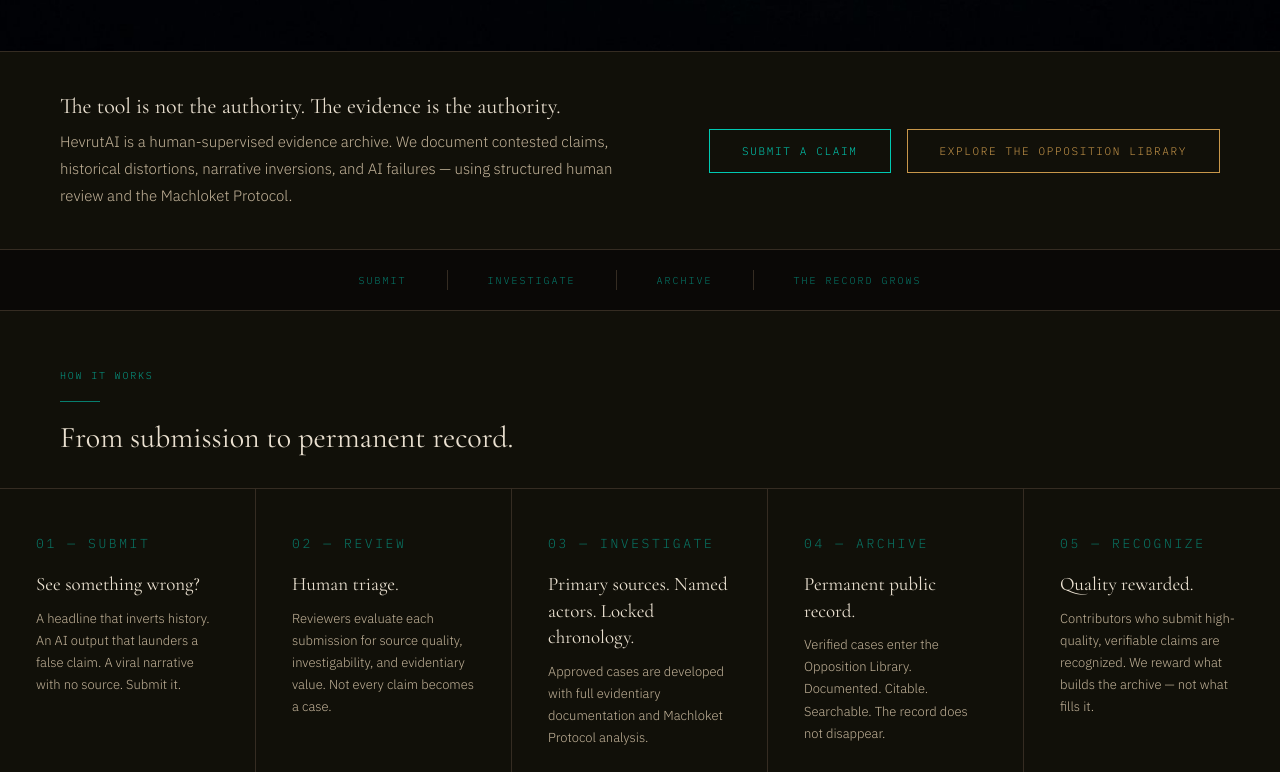
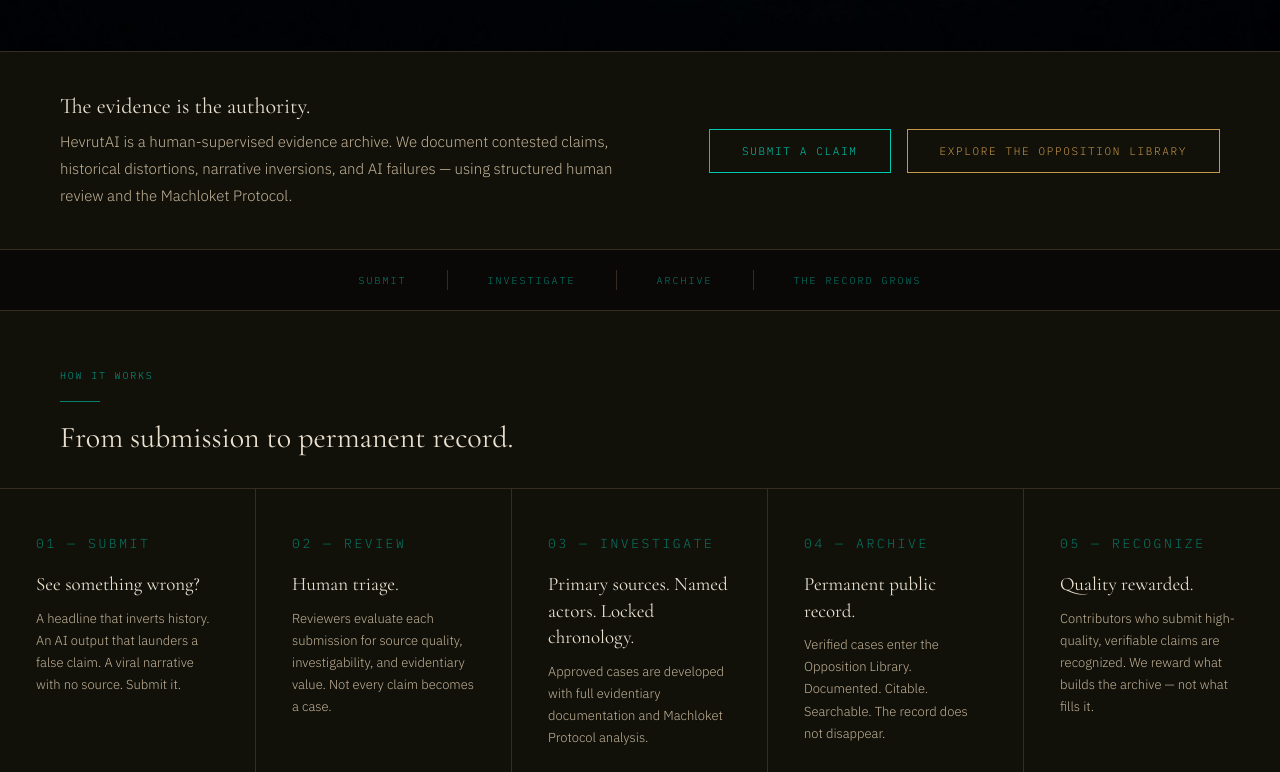
Before and after one commit to hevrutaiorg-afk/hevrutai-site, a plain HTML site: page index.html in a window 1280 px wide. Shown: the part 870-1642 px from the top of the page. Drawn offline with nearby package versions, Linux system fonts and the light colour scheme.

Commit message:
Update hero action strip text

```diff
--- a/index.html
+++ b/index.html
@@ -474,7 +474,7 @@ p.lead { font-family:var(--serif); font-size:20px; font-style:italic; color:var(
   <!-- NEW HERO ACTION STRIP -->
   <div class="action-strip">
     <div class="action-strip-text">
-      <h3>The tool is not the authority. The evidence is the authority.</h3>
+      <h3>The evidence is the authority.</h3>
       <p>HevrutAI is a human-supervised evidence archive. We document contested claims, historical distortions, narrative inversions, and AI failures — using structured human review and the Machloket Protocol.</p>
     </div>
     <div class="action-btns">
```
